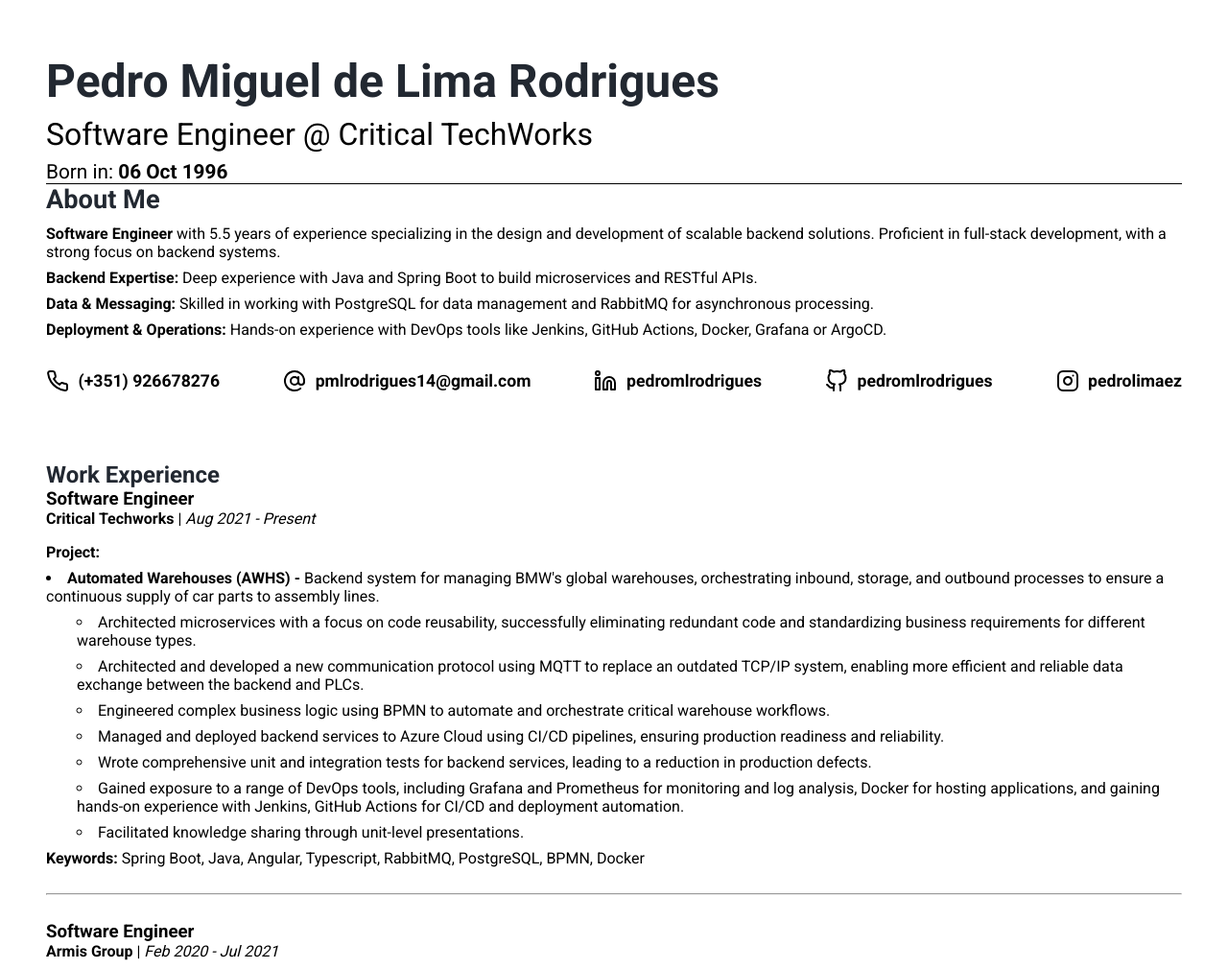
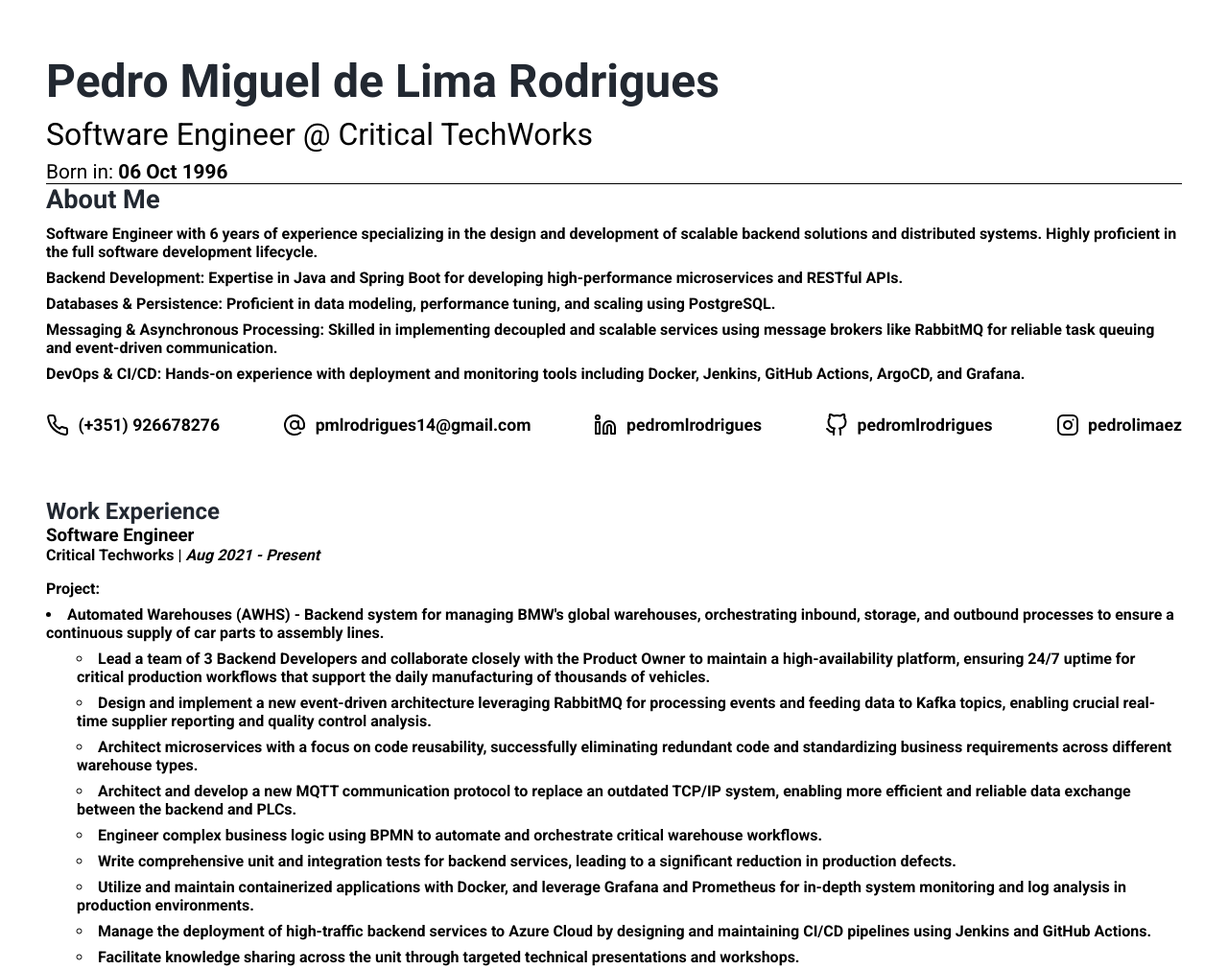
Before and after one commit to pedromlrodrigues/pedromlrodrigues.github.io, a plain HTML site: page index.html in a window 1280 px wide. Shown: the top 1010 px of the page at 96% size. Drawn offline with Linux system fonts and the light colour scheme.

Commit message:
Revise experience and skills in index.html
Updated professional summary and skills to reflect 6 years of experience, enhanced descriptions of backend expertise, and added new technologies and responsibilities.

```diff
--- a/index.html
+++ b/index.html
@@ -18,22 +18,22 @@
         <h2 class="about-font">About Me</h2>
         <div class="about-me-aspects">
           <p>
-            <b>Software Engineer</b> with 5.5 years of experience specializing
-            in the design and development of scalable backend solutions.
-            Proficient in full-stack development, with a strong focus on backend
-            systems.
+            <b>Software Engineer with 6 years of experience specializing in the design and development of scalable backend solutions and distributed systems.
+              Highly proficient in the full software development lifecycle.
           </p>
           <p>
-            <b>Backend Expertise:</b> Deep experience with Java and Spring Boot
-            to build microservices and RESTful APIs.
+            <b>Backend Development:</b> Expertise in Java and Spring Boot for developing high-performance microservices and RESTful APIs.
           </p>
           <p>
-            <b>Data & Messaging:</b> Skilled in working with PostgreSQL for data
-            management and RabbitMQ for asynchronous processing.
+            <b>Databases & Persistence:</b> Proficient in data modeling, performance tuning, and scaling using PostgreSQL.
           </p>
           <p>
-            <b>Deployment & Operations:</b> Hands-on experience with DevOps tools like Jenkins,
-            GitHub Actions, Docker, Grafana or ArgoCD.
+            <b>Messaging & Asynchronous Processing:</b> Skilled in implementing decoupled and scalable services using message brokers
+            like RabbitMQ for reliable task queuing and event-driven communication.
+          </p>
+          <p>
+            <b>DevOps & CI/CD:</b> Hands-on experience with deployment and monitoring
+            tools including Docker, Jenkins, GitHub Actions, ArgoCD, and Grafana.
           </p>
         </div>
         <ul class="socials">
@@ -88,38 +88,35 @@
               supply of car parts to assembly lines.
               <ul>
                 <li>
-                  Architected microservices with a focus on code reusability,
-                  successfully eliminating redundant code and standardizing
-                  business requirements for different warehouse types.
+                 Lead a team of 3 Backend Developers and collaborate closely with the Product Owner to maintain a high-availability platform,
+                  ensuring 24/7 uptime for critical production workflows that support the daily manufacturing of thousands of vehicles.
                 </li>
                 <li>
-                  Architected and developed a new communication protocol using
-                  MQTT to replace an outdated TCP/IP system, enabling more
-                  efficient and reliable data exchange between the backend and
-                  PLCs.
+                  Design and implement a new event-driven architecture leveraging RabbitMQ for processing events and feeding data to Kafka topics,
+                  enabling crucial real-time supplier reporting and quality control analysis.
                 </li>
                 <li>
-                  Engineered complex business logic using BPMN to automate and
-                  orchestrate critical warehouse workflows.
+                  Architect microservices with a focus on code reusability, successfully eliminating redundant code and standardizing
+                  business requirements across different warehouse types.
                 </li>
                 <li>
-                  Managed and deployed backend services to Azure Cloud using
-                  CI/CD pipelines, ensuring production readiness and
-                  reliability.
+                  Architect and develop a new MQTT communication protocol to replace an outdated TCP/IP system, enabling more
+                  efficient and reliable data exchange between the backend and PLCs.
                 </li>
                 <li>
-                  Wrote comprehensive unit and integration tests for backend
-                  services, leading to a reduction in production defects.
+                  Engineer complex business logic using BPMN to automate and orchestrate critical warehouse workflows.
                 </li>
                 <li>
-                  Gained exposure to a range of DevOps tools, including
-                  Grafana and Prometheus for monitoring and log analysis, Docker for hosting applications, and gaining hands-on
-                  experience with Jenkins, GitHub Actions for CI/CD and deployment
-                  automation.
+                  Write comprehensive unit and integration tests for backend services, leading to a significant reduction in production defects.
                 </li>
                 <li>
-                  Facilitated knowledge sharing through unit-level
-                  presentations.
+                  Utilize and maintain containerized applications with Docker, and leverage Grafana and Prometheus for in-depth system monitoring and log analysis in production environments.
+                </li>
+                <li>
+                  Manage the deployment of high-traffic backend services to Azure Cloud by designing and maintaining CI/CD pipelines using Jenkins and GitHub Actions.
+                </li>
+                <li>
+                  Facilitate knowledge sharing across the unit through targeted technical presentations and workshops.
                 </li>
               </ul>
             </li>
@@ -226,17 +223,14 @@
             <b>Programming Languages:</b> Java, TypeScript, JavaScript, C#
           </li>
           <li><b>Backend Frameworks:</b> Spring Boot, .NET Core</li>
-          <li><b>Frontend Frameworks:</b> Angular</li>
-          <li><b>Frontend Languages:</b> HTML5, CSS3</li>
+          <li><b>Frontend Technologies:</b> Angular, HTML5, CSS3</li>
           <li><b>Databases:</b> PostgreSQL</li>
-          <li><b>Messaging:</b> RabbitMQ, ActiveMQ</li>
+          <li><b>Messaging:</b> RabbitMQ, ActiveMQ, Kafka</li>
           <li>
-            <b>Cloud & DevOps:</b> Gained hands-on experience with tools like
-            Docker, Jenkins, GitHub Actions, and ArgoCD for CI/CD and deployment
-            automation. I am also familiar with using monitoring tools such as
-            Grafana and container management with Portainer.
+            <b>DevOps & Tools:</b> Docker, Jenkins, GitHub Actions, Grafana, Prometheus, Git
           </li>
-          <li><b>Other:</b> BPMN, Git</li>
+          <li><b>Cloud Environment</b>Azure Cloud (CI/CD, Deployment Management)</li>
+          <li><b>Workflow & Modeling</b>BPMN</li>
         </ul>
       </section>
       <!-- Languages Section -->
@@ -258,17 +252,13 @@
         <h2>Interests</h2>
         <ul>
           <li>
-            Chess enthusiast and enjoy engaging in problem-solving activities
-            like Escape Rooms.
+            Chess enthusiast and enjoy systematic problem-solving activities like Escape Rooms.
           </li>
           <li>
-            Maintain a healthy lifestyle to foster a sharp mind and ensure a
-            healthy work-life balance.
+            Passionate about continuous learning and the mastery of technical concepts.
           </li>
           <li>
-            Passion for continuous learning and mastery of concepts. Currently
-            expanding my knowledge by building a recipes app using Node.js,
-            Express.js, and MongoDB.
+            Committed to maintaining a healthy lifestyle to ensure focus and a healthy work-life balance.
           </li>
         </ul>
       </section>
```
